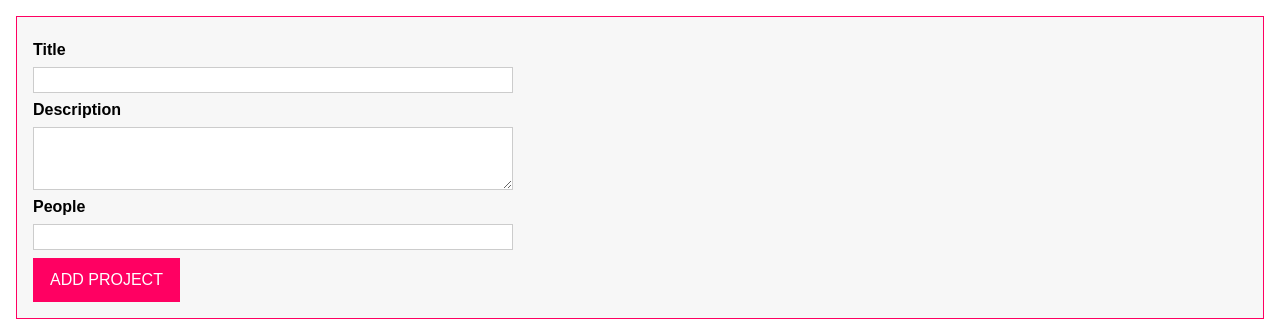
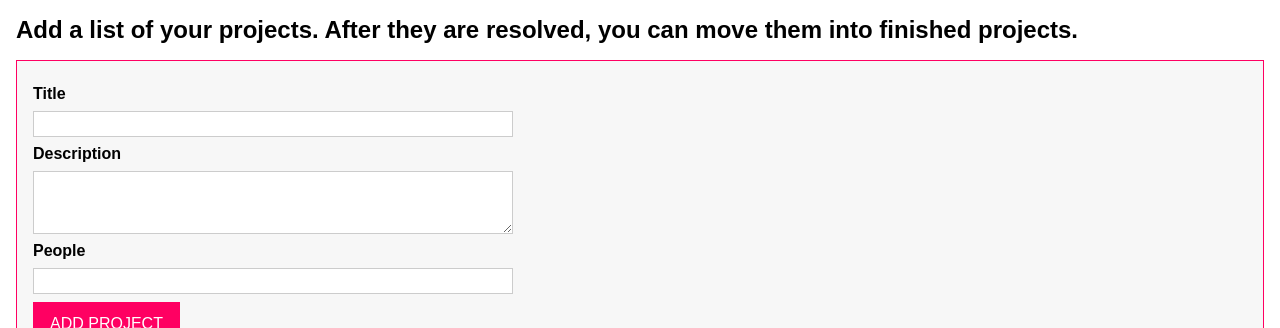
Before and after one commit to alnepravskaya/js-classes-and-typescript, a website: page index.html in a window 1280 px wide. Shown: the top 328 px of the page. Drawn offline with Linux system fonts and the light colour scheme.

Commit message:
add headers and readme

```diff
--- a/app.css
+++ b/app.css
@@ -8,6 +8,10 @@ html {
 
 body {
     margin: 0;
+}
+
+h2 {
+    margin: 1rem;
 }
 
 label,
--- a/index.html
+++ b/index.html
@@ -9,6 +9,8 @@
   <script src="dist/bundle.js" defer></script>
 </head>
 <body>
+<h2>Add a list of your projects.
+  After they are resolved, you can move them into finished projects.</h2>
 <template id="project-input">
   <form>
     <div class="form-control">
```
Also changed, not shown: README.md (added).
